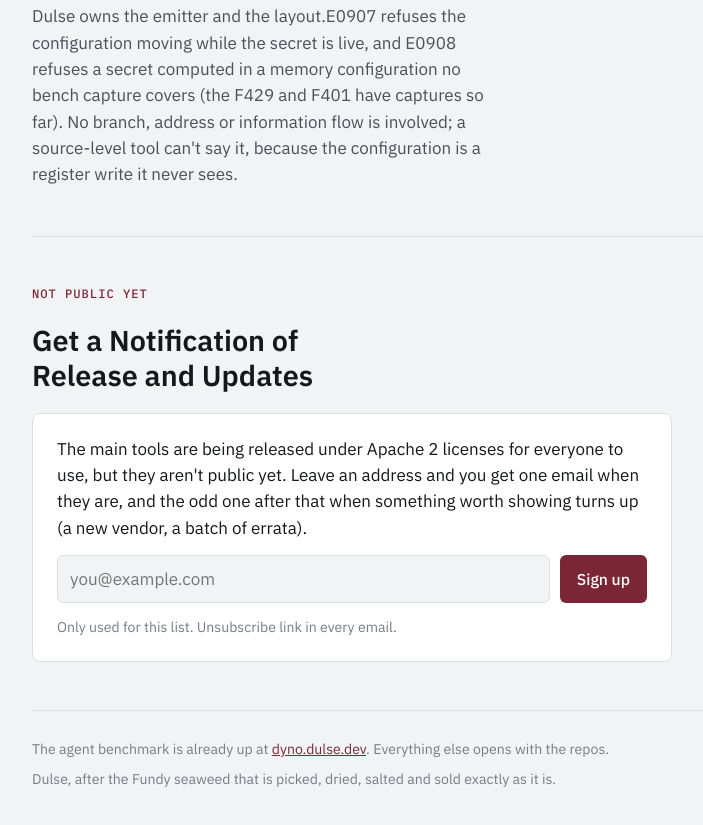
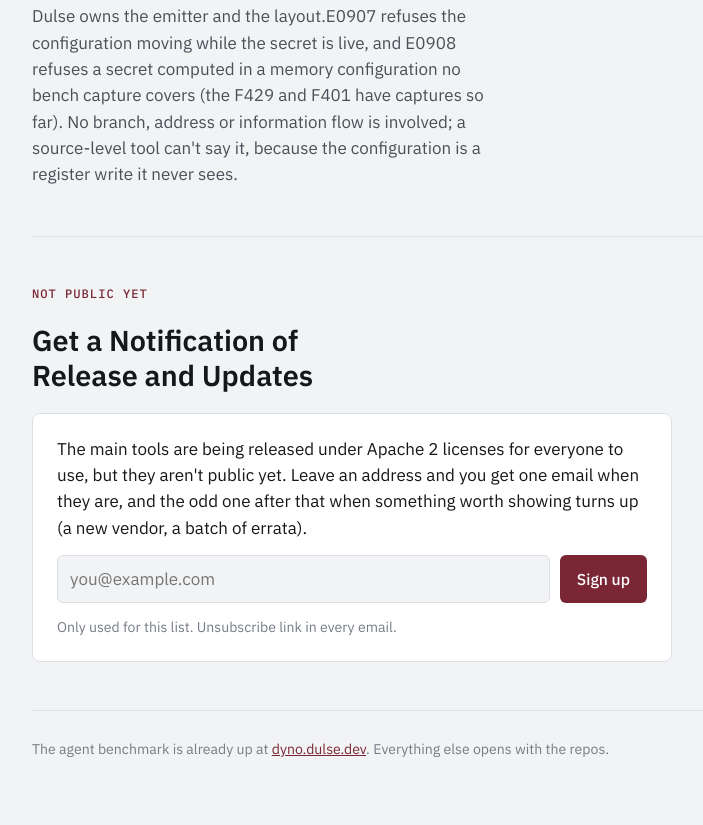
Before and after one commit to dulselang/dulse-site, a plain HTML site: page index.html in a window 1280 px wide. Shown: the part 3961-4786 px from the top of the page, without its empty margins (88-791 px from the left). Drawn offline with Linux system fonts and the light colour scheme.

Commit message:
Drop the seaweed footer line
Co-Authored-By: Claude Fable 5.2 <noreply@anthropic.com>

```diff
--- a/index.html
+++ b/index.html
@@ -319,7 +319,6 @@ task fn control() every 1ms deadline 100us on TIM6 {
 
 <footer class="foot">
   <p>The agent benchmark is already up at <a href="https://dyno.dulse.dev">dyno.dulse.dev</a>. Everything else opens with the repos.</p>
-  <p>Dulse, after the Fundy seaweed that is picked, dried, salted and sold exactly as it is.</p>
 </footer>
 
 </div>
```
